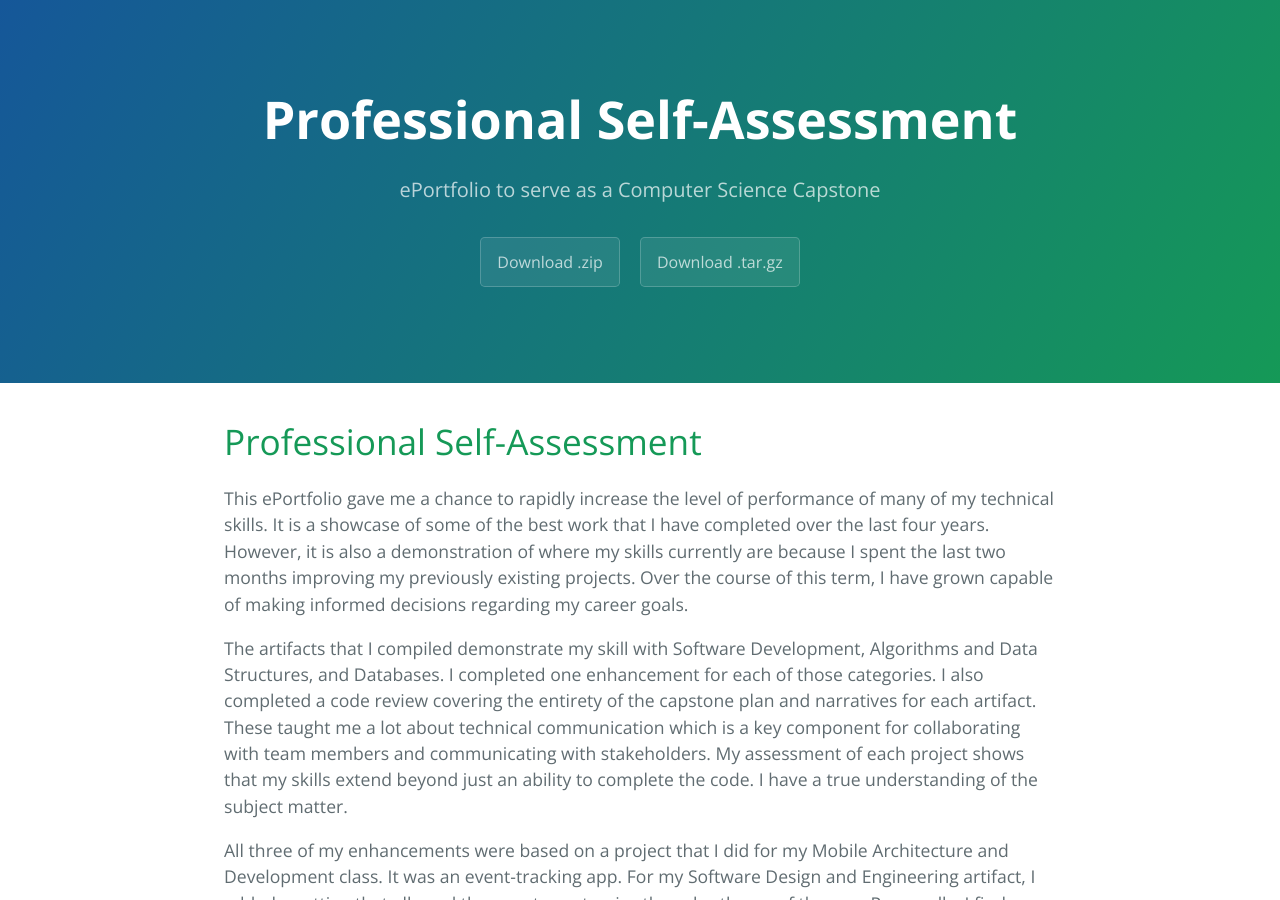
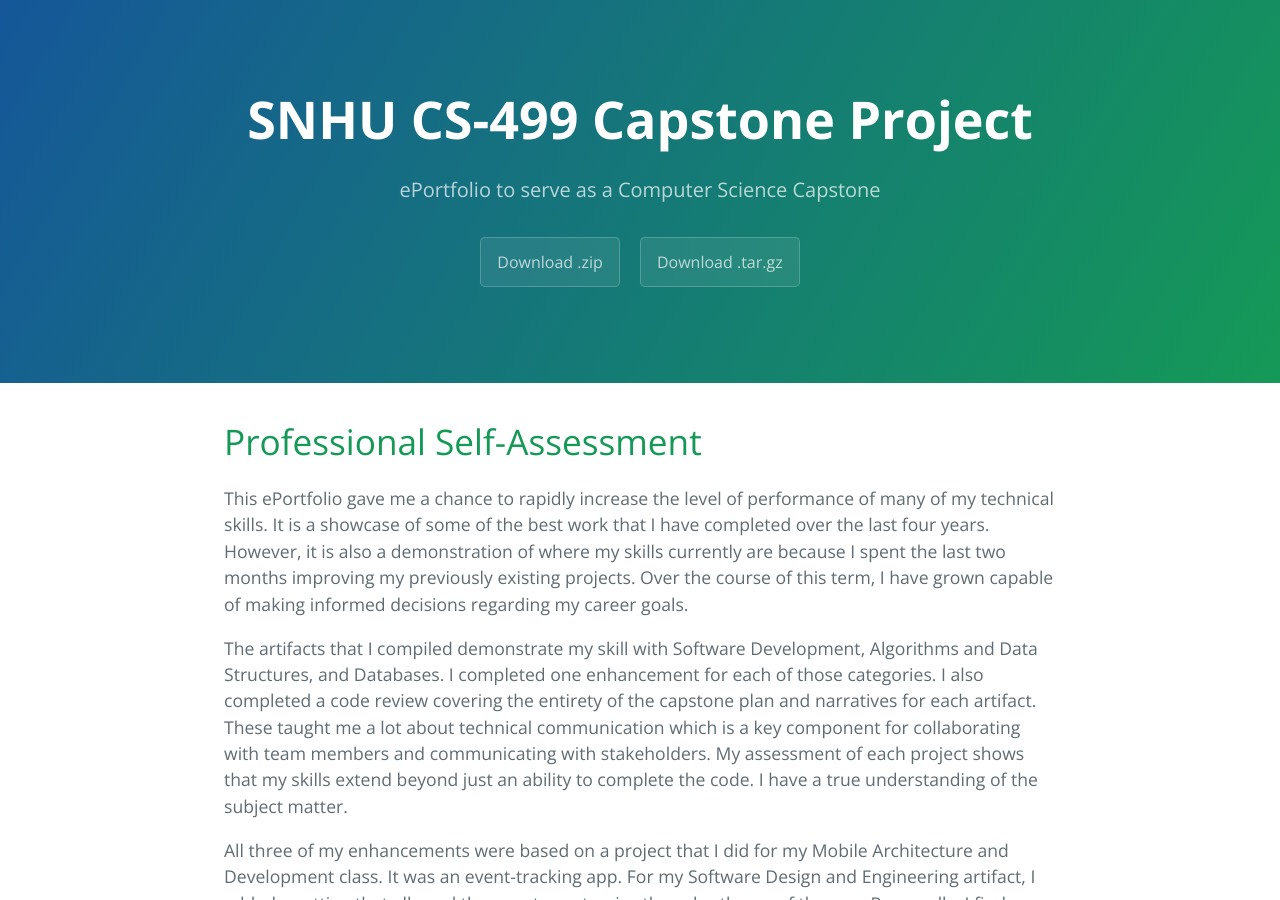
Before and after one commit to elizabeth325/elizabeth325.github.io, a Jekyll site: the page built from index.md, in a window 1280 px wide and 900 px high. Built offline with Jekyll 4.4.1, drawn with Linux system fonts in a browser that asks for light colours; our own code applies the rules of GitHub Pages for plain Markdown files.

Commit message:
Update index.md

```diff
--- a/index.md
+++ b/index.md
@@ -1,5 +1,6 @@
 ---
 layout: default
+title: SNHU CS-499 Capstone Project
 ---
 
 # Professional Self-Assessment
```
